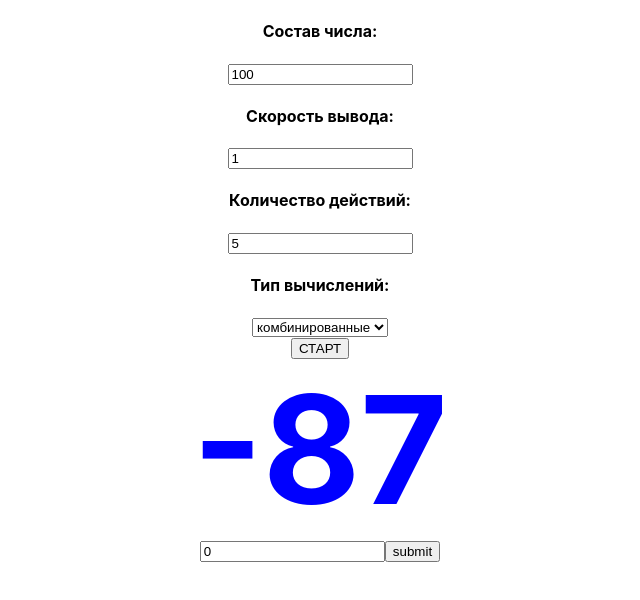
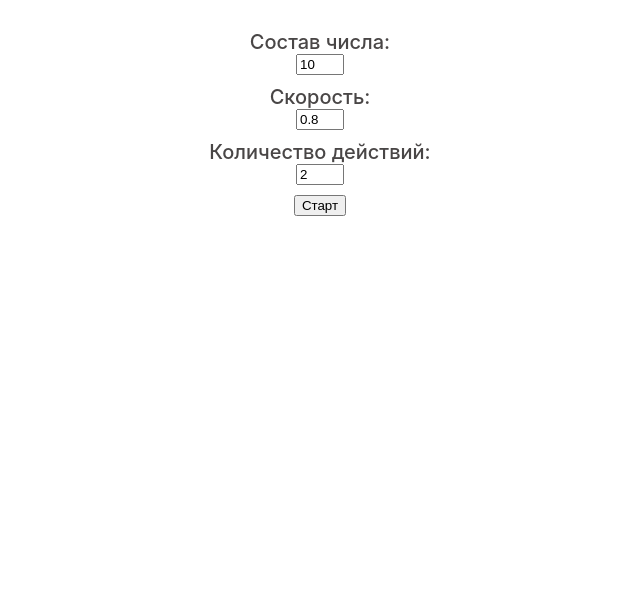
Before and after one commit to AliaksandrLiubanets/arifmetik, a React (Create React App) app: page / in a window 1280 px wide. Shown: the top 600 px of the page, without its empty margins (320-960 px from the left). Built offline with nearby package versions, Linux system fonts and the light colour scheme.

Commit message:
Change App

```diff
--- a/src/App.css
+++ b/src/App.css
@@ -1,16 +1,9 @@
 .App {
-  text-align: center;
-}
-
-.App-logo {
-  height: 40vmin;
-  pointer-events: none;
-}
-
-@media (prefers-reduced-motion: no-preference) {
-  .App-logo {
-    animation: App-logo-spin infinite 20s linear;
-  }
+    padding: 20px;
+    display: flex;
+    flex-direction: column;
+    align-items: center;
+    height: 600px;
 }
 
 .App-header {
@@ -23,16 +16,3 @@
     font-size: calc(10px + 2vmin);
     color: white;
 }
-
-.App-link {
-  color: #61dafb;
-}
-
-@keyframes App-logo-spin {
-  from {
-    transform: rotate(0deg);
-  }
-  to {
-    transform: rotate(360deg);
-  }
-}
--- a/src/App.tsx
+++ b/src/App.tsx
@@ -1,13 +1,38 @@
-import React from 'react';
-import './App.css';
-import {Settings} from './components/Settings'
+import React from 'react'
+import './App.css'
+import {Settings} from './components/Settings/Settings'
+import {Game} from './components/Game/Game'
 
 function App() {
-  return (
-    <div className="App">
-      <Settings />
-    </div>
-  );
+    const [isStarted, setIsStarted] = React.useState(false)
+    const [numberComp, setNumberComp] = React.useState(10)
+    const [timeoutValue, setTimeoutValue] = React.useState(0.8)
+    const [actionsCount, setActionsCount] = React.useState(2)
+    const [restart, setRestart] = React.useState(false)
+
+    return (
+        <div className="App">
+            {isStarted
+                ? <Game numberComp={numberComp}
+                        timeoutValue={timeoutValue}
+                        actionsCount={actionsCount}
+                        setIsStarted={setIsStarted}
+                        setRestart={setRestart}
+                        restart={restart}
+                />
+                : <Settings setIsStarted={setIsStarted}
+                            restart={restart}
+                            actionsCount={actionsCount}
+                            timeoutValue={timeoutValue}
+                            numberComp={numberComp}
+                            setActionsCount={setActionsCount}
+                            setNumberComp={setNumberComp}
+                            setTimeoutValue={setTimeoutValue}
+                            setRestart={setRestart}
+                />
+            }
+        </div>
+    )
 }
 
-export default App;
+export default App
--- a/src/index.tsx
+++ b/src/index.tsx
@@ -1,19 +1,12 @@
-import React from 'react';
-import ReactDOM from 'react-dom/client';
-import './index.css';
-import App from './App';
-import reportWebVitals from './reportWebVitals';
+import ReactDOM from 'react-dom/client'
+import App from './App'
+import './index.css'
+import reportWebVitals from './reportWebVitals'
 
-const root = ReactDOM.createRoot(
-  document.getElementById('root') as HTMLElement
-);
-root.render(
-  // <React.StrictMode>
-    <App />
-  // </React.StrictMode>
-);
+const root = ReactDOM.createRoot(document.getElementById('root') as HTMLElement)
+root.render(<App />)
 
 // If you want to start measuring performance in your app, pass a function
 // to log results (for example: reportWebVitals(console.log))
 // or send to an analytics endpoint. Learn more: https://bit.ly/CRA-vitals
-reportWebVitals();
+reportWebVitals()
```
Lines whose indentation alone changed are shown as unchanged.
